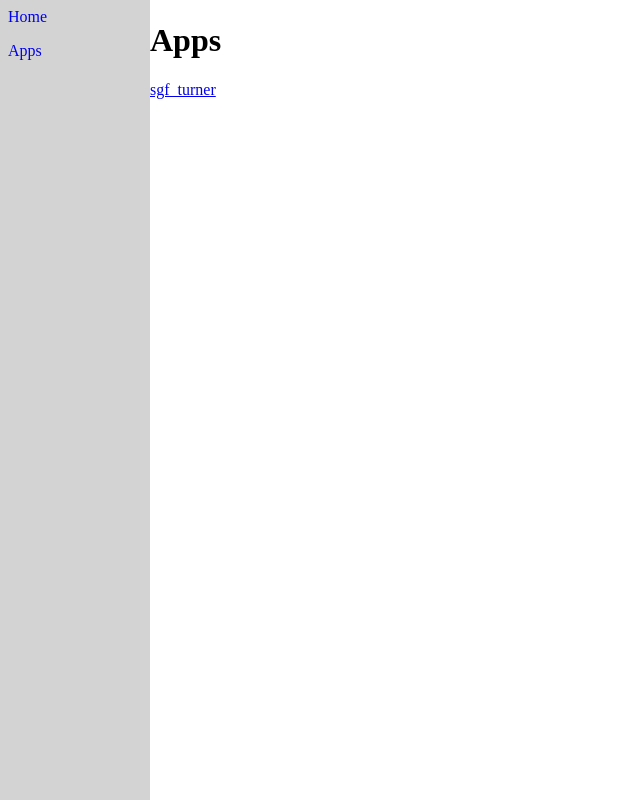
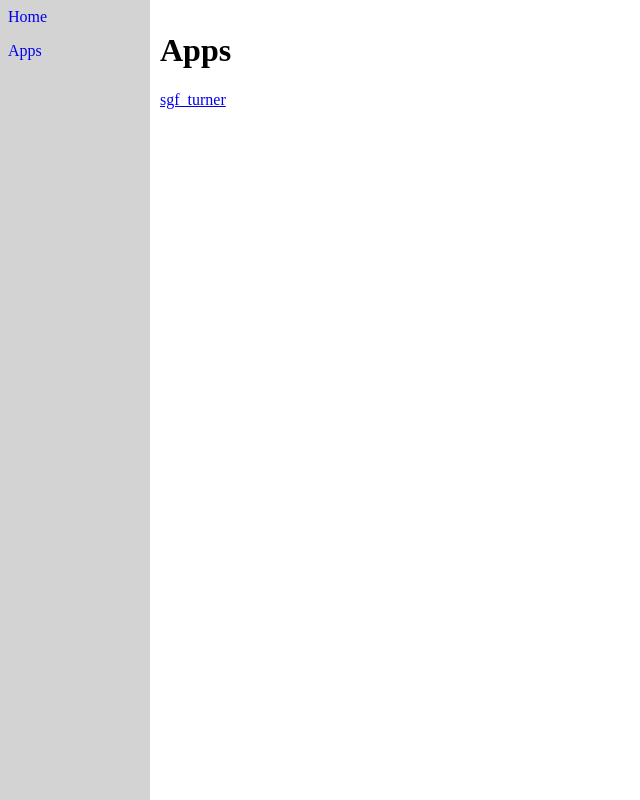
Before and after one commit to PhilippeCarphin/flask_test, a Flask app: page /apps in a window 1280 px wide. Shown: the whole page, without its empty margins (0-640 px from the left). Run offline with Flask 2, Linux system fonts and the light colour scheme; parts of the project's set-up code (start-up, migrations or seed data) failed here and were passed over.

Commit message:
Styling for apps page

```diff
--- a/app/static/style.css
+++ b/app/static/style.css
@@ -37,4 +37,9 @@ h1,h2,h3 {
 	padding:10px;
 	font:"Segoe UI"
 }
+
+.basic {
+    padding: 10px;
 }
+
+}
```
